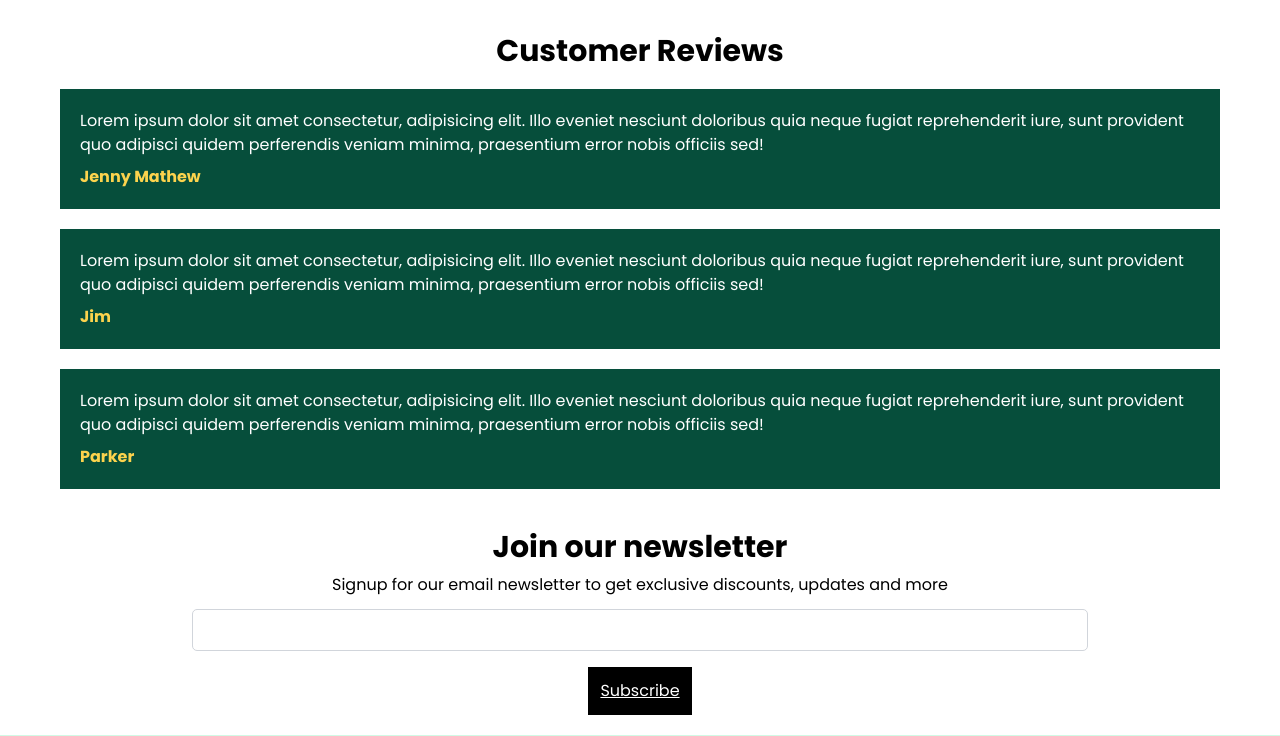
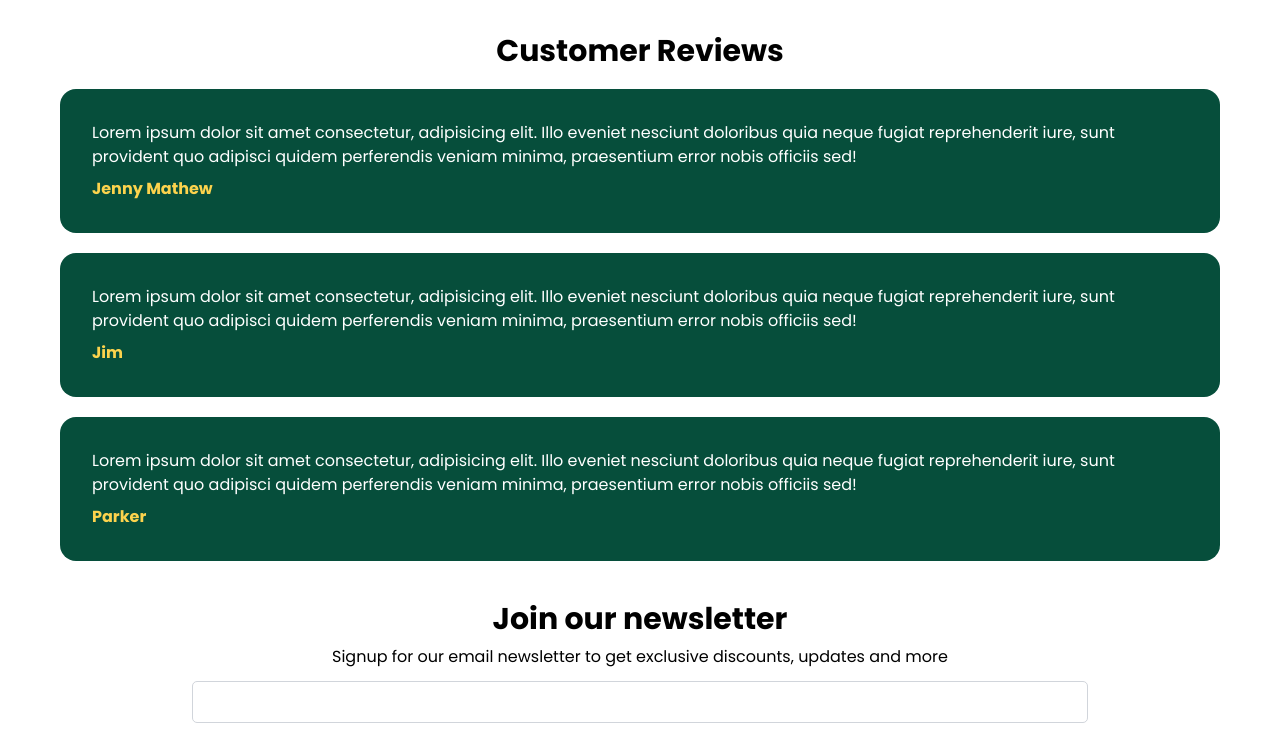
Before and after one commit to GPriya024/Greenden, a plain HTML site: page index.html in a window 1280 px wide. Shown: the part 1228-1964 px from the top of the page. Drawn offline with nearby package versions, Linux system fonts and the light colour scheme.

Commit message:
Update index.html

```diff
--- a/index.html
+++ b/index.html
@@ -107,7 +107,6 @@
                     fugit ratione ullam, cupiditate enim iure rerum ipsam neque totam quasi consequuntur? Cum iure
                     perspiciatis quos!</p>
             </div>
-
         </div>
     </section>
 
@@ -141,33 +140,34 @@
                 <p>$73</p>
             </div>
         </div>
-
     </section>
 
     <!---Customer reviews-->
     <section class="ml-10 mr-10">
         <h1 class="text-3xl font-bold mt-5 text-center">Customer Reviews</h1>
         <div class="flex flex-col gap-5 justify-center text-white m-5">
-            <div class="bg-green-900 p-5 container">
+            <div class="bg-green-900 rounded-2xl p-8 container">
                 <p>Lorem ipsum dolor sit amet consectetur, adipisicing elit. Illo eveniet nesciunt doloribus quia neque
                     fugiat reprehenderit iure, sunt provident quo adipisci quidem perferendis veniam minima, praesentium
                     error nobis officiis sed!</p>
                 <p class="font-bold text-yellow-300 pt-2">Jenny Mathew</p>
             </div>
-            <div class="bg-green-900 p-5 container ">
+            <div class="bg-green-900 p-8 rounded-2xl container ">
                 <p>Lorem ipsum dolor sit amet consectetur, adipisicing elit. Illo eveniet nesciunt doloribus quia neque
                     fugiat reprehenderit iure, sunt provident quo adipisci quidem perferendis veniam minima, praesentium
                     error nobis officiis sed!</p>
                 <p class="font-bold text-yellow-300 pt-2">Jim</p>
             </div>
-            <div class="bg-green-900 p-5 container ">
+            <div class="bg-green-900 p-8 rounded-2xl container ">
                 <p>Lorem ipsum dolor sit amet consectetur, adipisicing elit. Illo eveniet nesciunt doloribus quia neque
                     fugiat reprehenderit iure, sunt provident quo adipisci quidem perferendis veniam minima, praesentium
                     error nobis officiis sed!</p>
                 <p class="font-bold text-yellow-300 pt-2">Parker</p>
             </div>
+        </div>
 
-        </div>
+
+
 
     </section>
 
```
